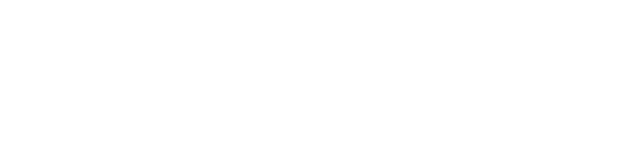
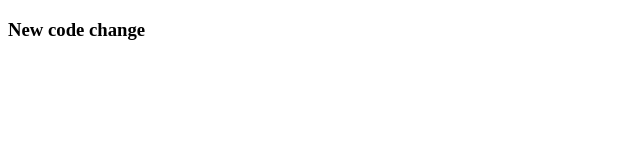
Before and after one commit to Shantaroy07/my-first-repo, a plain HTML site: page Index.html in a window 1280 px wide. Shown: the whole page, without its empty margins (0-640 px from the left). Drawn offline with Linux system fonts and the light colour scheme.

Commit message:
Change Code

```diff
--- a/Index.html
+++ b/Index.html
@@ -7,6 +7,6 @@
     <title>My first Github repo</title>
 </head>
 <body>
-
+    <h3>New code change</h3>
 </body>
 </html>
```
